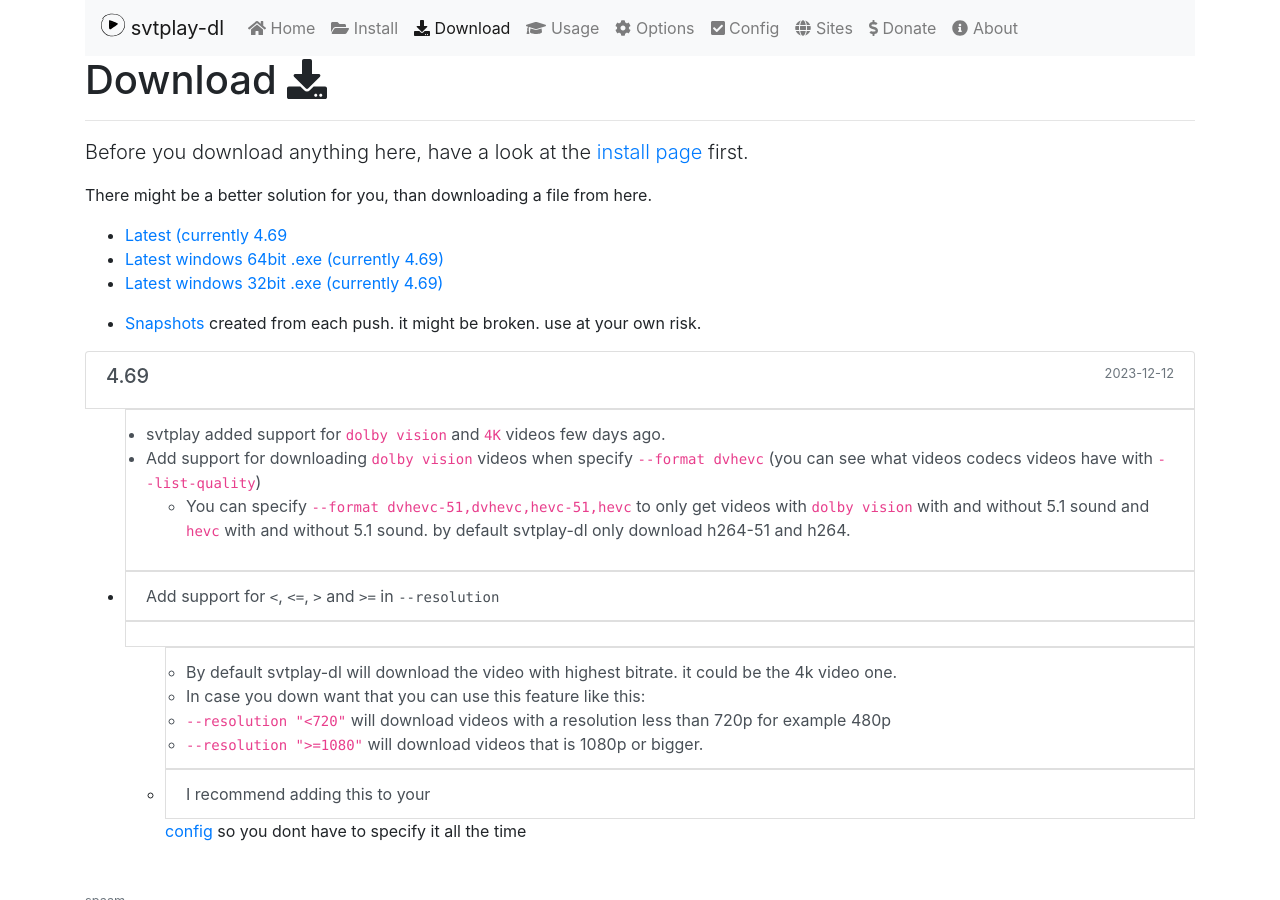
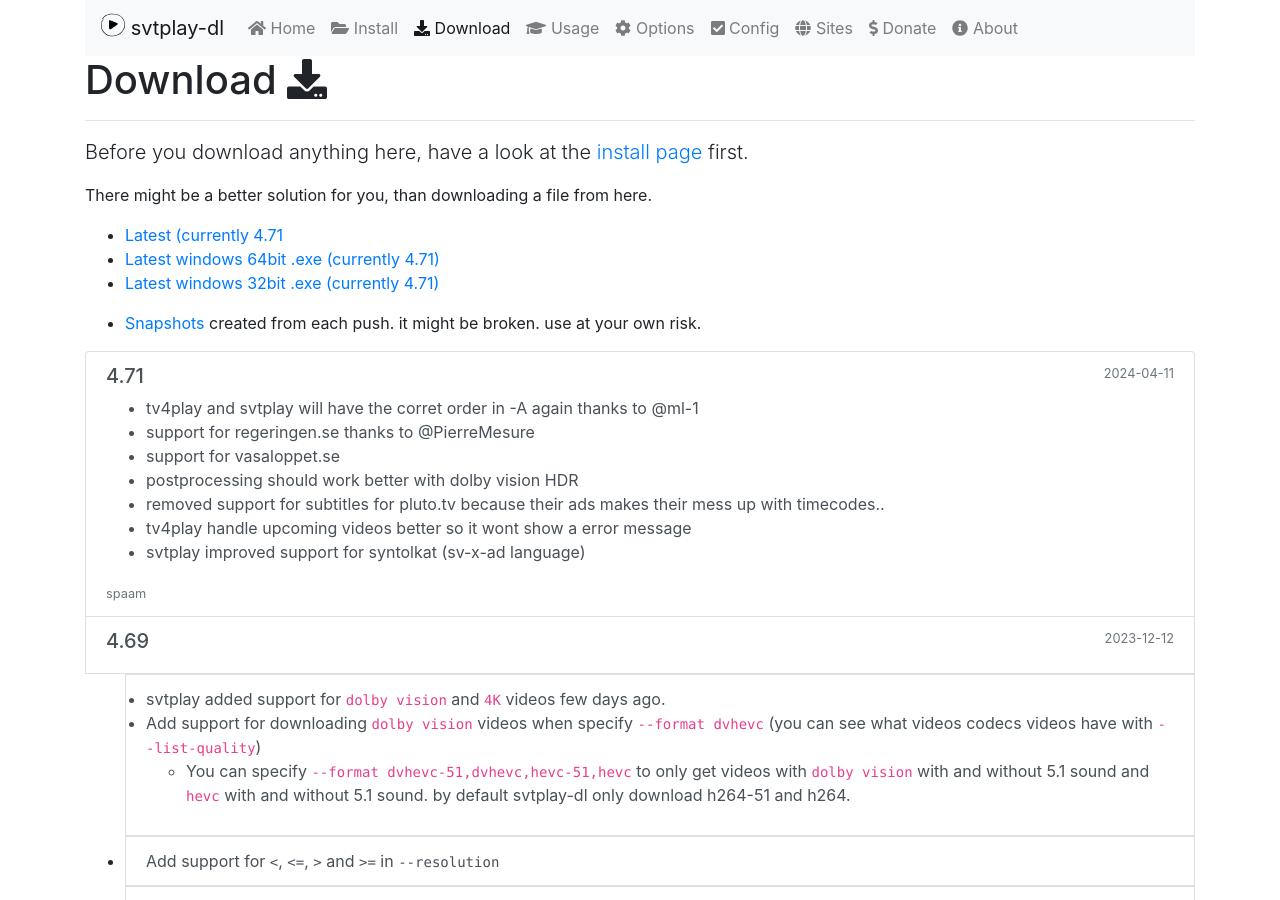
Before and after one commit to spaam/svtplay-dl-web, a Jekyll site: the page built from _pages/download.md, in a window 1280 px wide and 900 px high. Built offline with Jekyll 4.4.1, drawn with Linux system fonts in a browser that asks for light colours; nearby versions of some CDN libraries; comment, search, counter and statistics services are not loaded.

Commit message:
Add 4.71

```diff
--- a/_layouts/home.html
+++ b/_layouts/home.html
@@ -15,7 +15,7 @@
             <a href="/install/" class="btn btn-lg btn-outline-primary mb-3 mb-md-0 mr-md-3">Get started</a>
             <a href="/archive/" class="btn btn-lg btn-outline-secondary">Download</a>
         </div>
-        <p class="text-muted mb-0">Currently v4.69 (2023-12-12)</p>
+        <p class="text-muted mb-0">Currently v4.71 (2024-04-11)</p>
     </div>
     <div class="col-md-6">
         <img src="/assets/brand/logo.svg" width="256" height="256" class="img-fluid mb-3">
--- a/_pages/download.md
+++ b/_pages/download.md
@@ -10,9 +10,9 @@
 
 There might be a better solution for you, than downloading a file from here.
 
-* [Latest (currently 4.69](https://svtplay-dl.se/download/4.69/svtplay-dl)
-* [Latest windows 64bit .exe (currently 4.69)](https://svtplay-dl.se/download/4.69/svtplay-dl-amd64.zip)
-* [Latest windows 32bit .exe (currently 4.69)](https://svtplay-dl.se/download/4.69/svtplay-dl-win32.zip)
+* [Latest (currently 4.71](https://svtplay-dl.se/download/4.71/svtplay-dl)
+* [Latest windows 64bit .exe (currently 4.71)](https://svtplay-dl.se/download/4.71/svtplay-dl-amd64.zip)
+* [Latest windows 32bit .exe (currently 4.71)](https://svtplay-dl.se/download/4.71/svtplay-dl-win32.zip)
 
 * [Snapshots](/download/snapshots/) created from each push. it might be broken. use at your own risk.
 
--- a/_pages/sites.md
+++ b/_pages/sites.md
@@ -30,6 +30,7 @@
 <li>nrk.no</li>
 <li>oppetarkiv.se</li>
 <li>pokemon.com</li>
+<li>regeringen.se</li>
 <li>ruv.is</li>
 <li>riksdagen.se</li>
 <li>svd.se</li>
@@ -49,6 +49,7 @@
 <li>twitch.tv</li>
 <li>ur.se</li>
 <li>urplay.se</li>
+<li>vasaloppet.se</li>
 <li>vg.no</li>
 <li>viagame.com</li>
 <li>viafree.se/.dk/.no</li>
--- /dev/null
+++ b/_posts/2024-04-11-4.71.md
@@ -0,0 +1,17 @@
+---
+layout: post
+title: "4.71"
+date: 2024-04-11 23:13:00 +0200
+categories: releases
+windows-amd64: true
+windows-win32: true
+binary: true
+---
+
+* tv4play and svtplay will have the corret order in -A again thanks to @ml-1
+* support for regeringen.se thanks to @PierreMesure
+* support for vasaloppet.se
+* postprocessing should work better with dolby vision HDR
+* removed support for subtitles for pluto.tv because their ads makes their mess up with timecodes..
+* tv4play handle upcoming videos better so it wont show a error message
+* svtplay improved support for syntolkat (sv-x-ad language)
```
Also changed, not shown: other parts of _pages/sites.md (+0 -1 lines).
